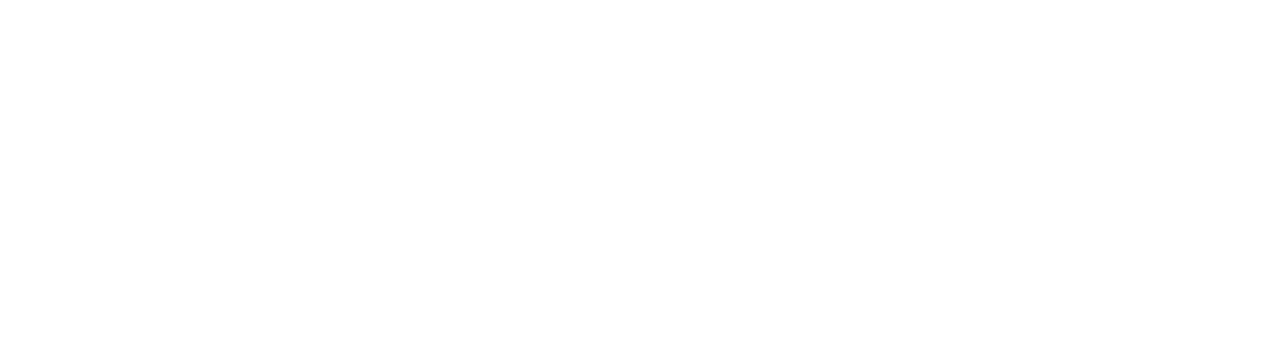
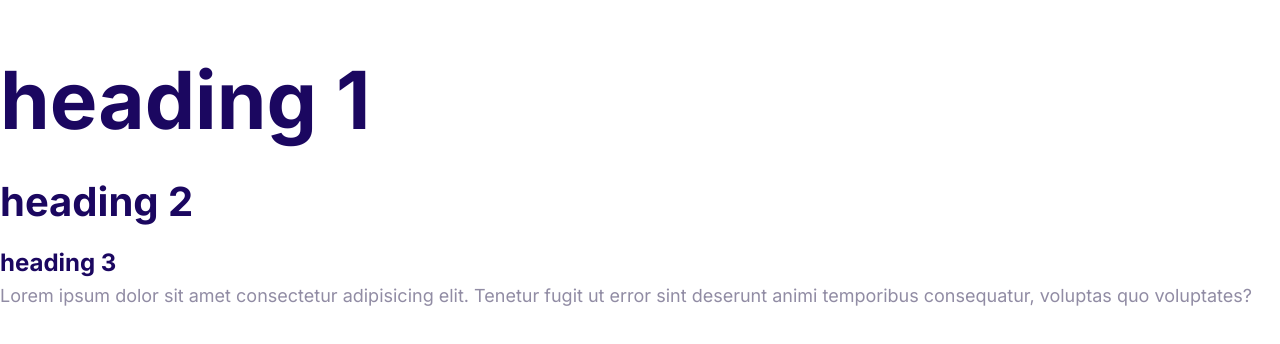
Before and after one commit to samirhaouchi1/moshify, a plain HTML site: page index.html in a window 1280 px wide. Drawn offline with Linux system fonts and the light colour scheme.

Commit message:
Define the styles for the fonts.

```diff
--- a/css/styles.css
+++ b/css/styles.css
@@ -5,3 +5,53 @@
     --color-headings: #1b0760;
     --color-body:#918ca4;
 }
+
+html {
+    font-size: 62.5%;
+}
+
+body {
+    font-family: Inter, Arial, Helvetica, sans-serif;
+    color: var(--color-body);
+    font-size: 2.4rem;
+}
+
+h1, h2, h3 {
+    color: var(--color-headings);
+    margin-bottom: 1rem;
+}
+
+h1 {
+    font-size: 7rem;
+}
+
+h2 {
+    font-size: 4rem;
+}
+
+h3 {
+    font-size: 3rem;
+
+}
+
+p {
+    margin-top: 0;
+}
+
+@media screen and (min-width: 1024px) {
+    body {
+        font-size: 1.8rem;
+    }
+
+    h1 {
+        font-size: 8rem;
+    }
+
+    h2 {
+        font-size: 4rem;
+    }
+
+    h3 {
+        font-size: 2.4rem;
+    }
+}
--- a/index.html
+++ b/index.html
@@ -1,13 +1,25 @@
 <!DOCTYPE html>
 <html lang="en">
-<head>
-    <meta charset="UTF-8">
-    <meta name="viewport" content="width=device-width, initial-scale=1.0">
+  <head>
+    <meta charset="UTF-8" />
+    <meta name="viewport" content="width=device-width, initial-scale=1.0" />
     <title>Moshify Website</title>
-    <link rel="stylesheet" href="css/normalize.css">
-    <link rel="stylesheet" href="css/styles.css">
-</head>
-<body>
-
-</body>
+    <link rel="preconnect" href="https://fonts.googleapis.com" />
+    <link rel="preconnect" href="https://fonts.gstatic.com" crossorigin />
+    <link
+      href="https://fonts.googleapis.com/css2?family=Inter:ital,opsz,wght@0,14..32,100..900;1,14..32,100..900&display=swap"
+      rel="stylesheet"
+    />
+    <link rel="stylesheet" href="css/normalize.css" />
+    <link rel="stylesheet" href="css/styles.css" />
+  </head>
+  <body>
+    <h1>heading 1</h1>
+    <h2>heading 2</h2>
+    <h3>heading 3</h3>
+    <p>
+      Lorem ipsum dolor sit amet consectetur adipisicing elit. Tenetur fugit ut
+      error sint deserunt animi temporibus consequatur, voluptas quo voluptates?
+    </p>
+  </body>
 </html>
```
